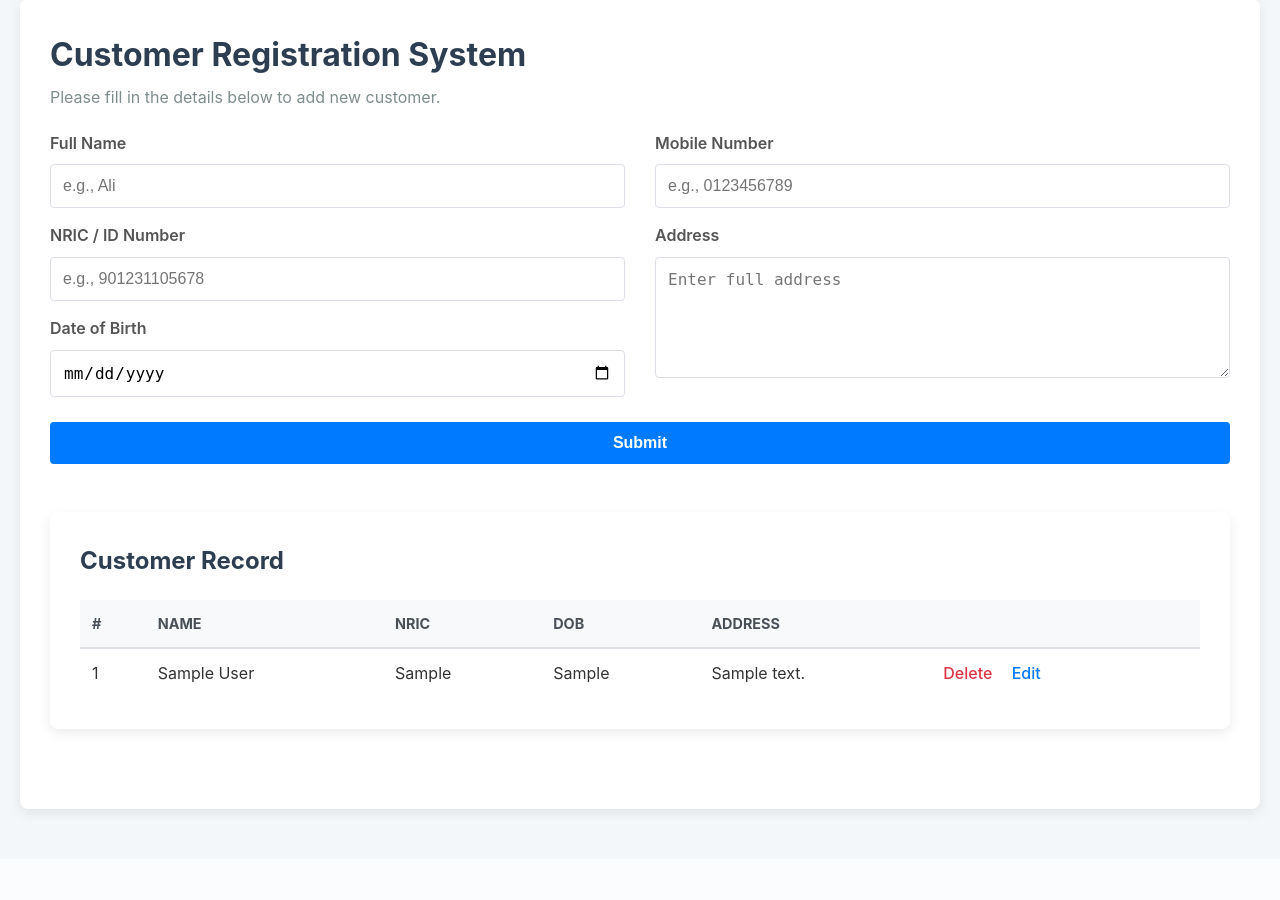
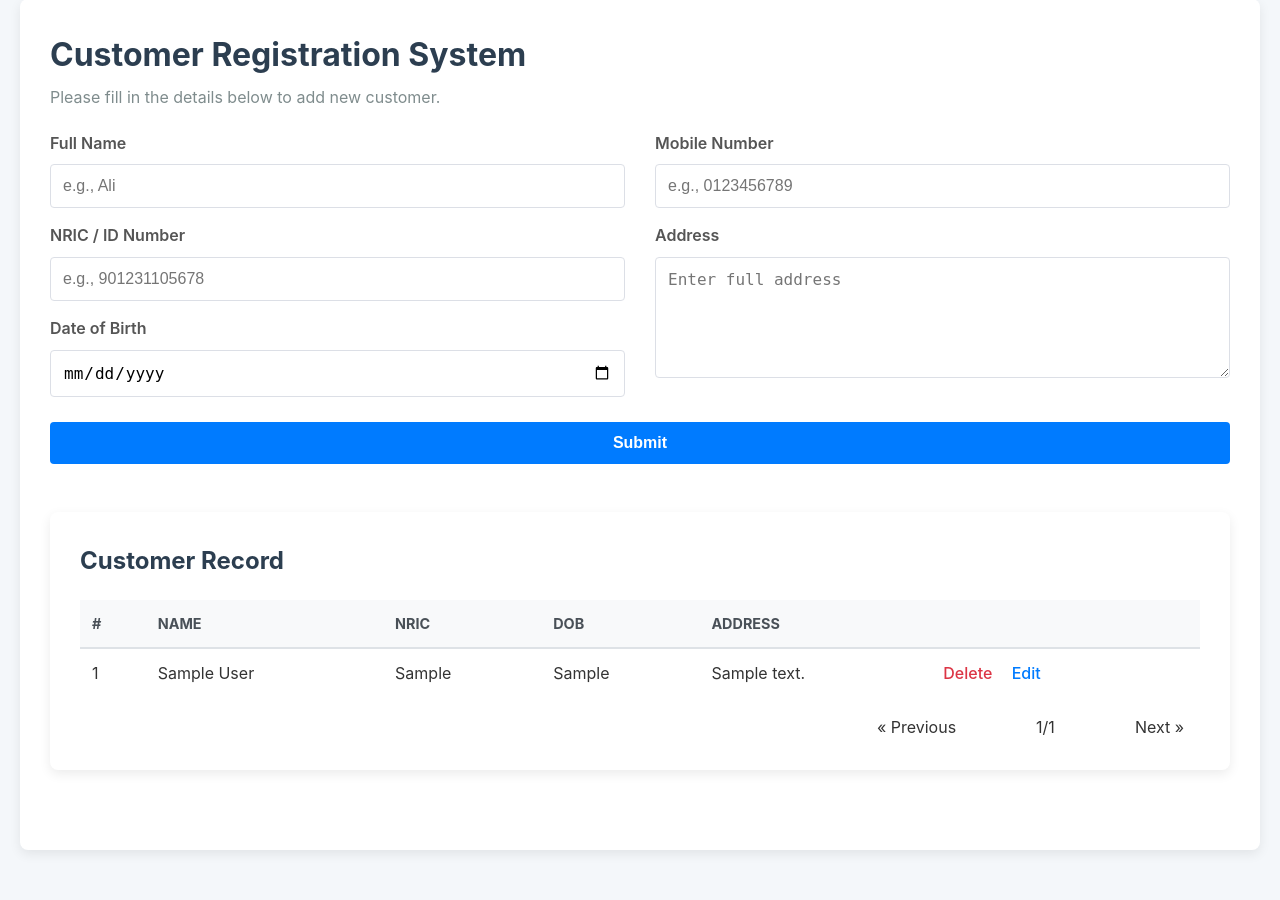
Before and after one commit to Lousenbairm/php-crud, a PHP site: page / in a window 1280 px wide. Shown: the part 21-921 px from the top of the page. Before the commit the page ends 837 px from the top, so only its background shows below. Run offline with PHP 8.4, Linux system fonts and the light colour scheme; tables that the repository leaves empty or names only in its code hold one stand-in row (values such as "Sample post").

Commit message:
Added Pagination

```diff
--- a/public/css/style.css
+++ b/public/css/style.css
@@ -167,3 +167,10 @@ td a.delete-link {
 .form-group input[readonly] {
   background-color: rgb(189, 189, 189);
 }
+
+.pagination-button {
+  display: flex;
+  flex-direction: row-reverse;
+  gap: 5rem;
+  margin: 1rem 1rem 0 0;
+}
--- a/public/index.php
+++ b/public/index.php
@@ -12,6 +12,11 @@ if(isset($_SESSION['query_status'])){
 } else {
     $status = '';
 }
+
+$paginationData = getPagination($pdo);
+$currentPage = $paginationData['currentPage'];
+$totalPage = $paginationData['totalPage'];
+$offset = $paginationData['offset'];
 
 ?>
 
@@ -80,8 +85,8 @@ if(isset($_SESSION['query_status'])){
                     </thead>
                     <tbody>
                         <?php
-                    $index = 1;
-                    foreach($customersData as $customer):
+                    $index = $offset+1;
+                    foreach($paginationData['customers'] as $customer):
                         ?>
                 <tr>
                     <td><?= $index ?></td>
@@ -101,6 +106,26 @@ if(isset($_SESSION['query_status'])){
                 ?>
             </tbody>
         </table>
+        <div class="pagination-button" id="pagination-tab">
+            <?php
+
+                if($currentPage < $totalPage) {
+                    $nextPage = $currentPage + 1;
+                    echo "<a href='index.php?page={$nextPage}#pagination-tab'>Next &raquo;</a>";
+                } else {
+                    echo "<span class='disabled'>Next &raquo;</span>";
+                }
+
+                echo "<span>{$currentPage}/{$totalPage}</span>";
+
+                if($currentPage > 1) {
+                    $previosPage = $currentPage - 1;
+                    echo "<a href='index.php?page={$previosPage}#pagination-tab'>&laquo; Previous</a>";
+                } else {
+                    echo "<span class='disabled'>&laquo; Previous</span>";
+                }
+?>
+        </div>
     </div>
     <div class="status"><?= $status ?></div>
 
--- a/public/read.php
+++ b/public/read.php
@@ -3,17 +3,46 @@
 // $pdo=connectDB();
 //Can pass through require in index
 
+
+function getPagination(PDO $pdo) {
+
+    $currentPage = isset($_GET['page']) ? $_GET['page'] : 1;
+    $rowCount = 10;
+    $offset = ($currentPage * $rowCount)-$rowCount;
+
+
+    $prepCountQuery='
+    SELECT COUNT(*) FROM `crud_proj`.`customer`;
+    ';
+
     $prepQuery='
-    SELECT * FROM `crud_proj`.`customer` WHERE deleted_at IS NULL ORDER BY updated_at DESC;
+    SELECT * FROM `crud_proj`.`customer` WHERE deleted_at IS NULL ORDER BY updated_at DESC LIMIT :limit OFFSET :offset;
     ';
 
     try {
 
         $queryData = $pdo->prepare($prepQuery);
+        $queryData->bindParam(':limit', $rowCount, PDO::PARAM_INT);
+        $queryData->bindParam(':offset', $offset, PDO::PARAM_INT);
         $queryData->execute();
         $customersData = $queryData->fetchAll(PDO::FETCH_ASSOC);
+
+        $queryItemCount = $pdo->prepare($prepCountQuery);
+        $queryItemCount->execute();
+        $itemCount = $queryItemCount->fetchColumn();
+
+
+        return [
+            'customers' => $customersData,
+            'currentPage' => $currentPage,
+            'itemCount' => $itemCount,
+            'totalPage' => ceil($itemCount/$rowCount),
+            'offset' => $offset
+        ];
 
     } catch(PDOException $e) {
         echo "Reading failed," . $e->getMessage();
     }
+}
+
 ?>
```
Lines whose indentation alone changed are shown as unchanged.
